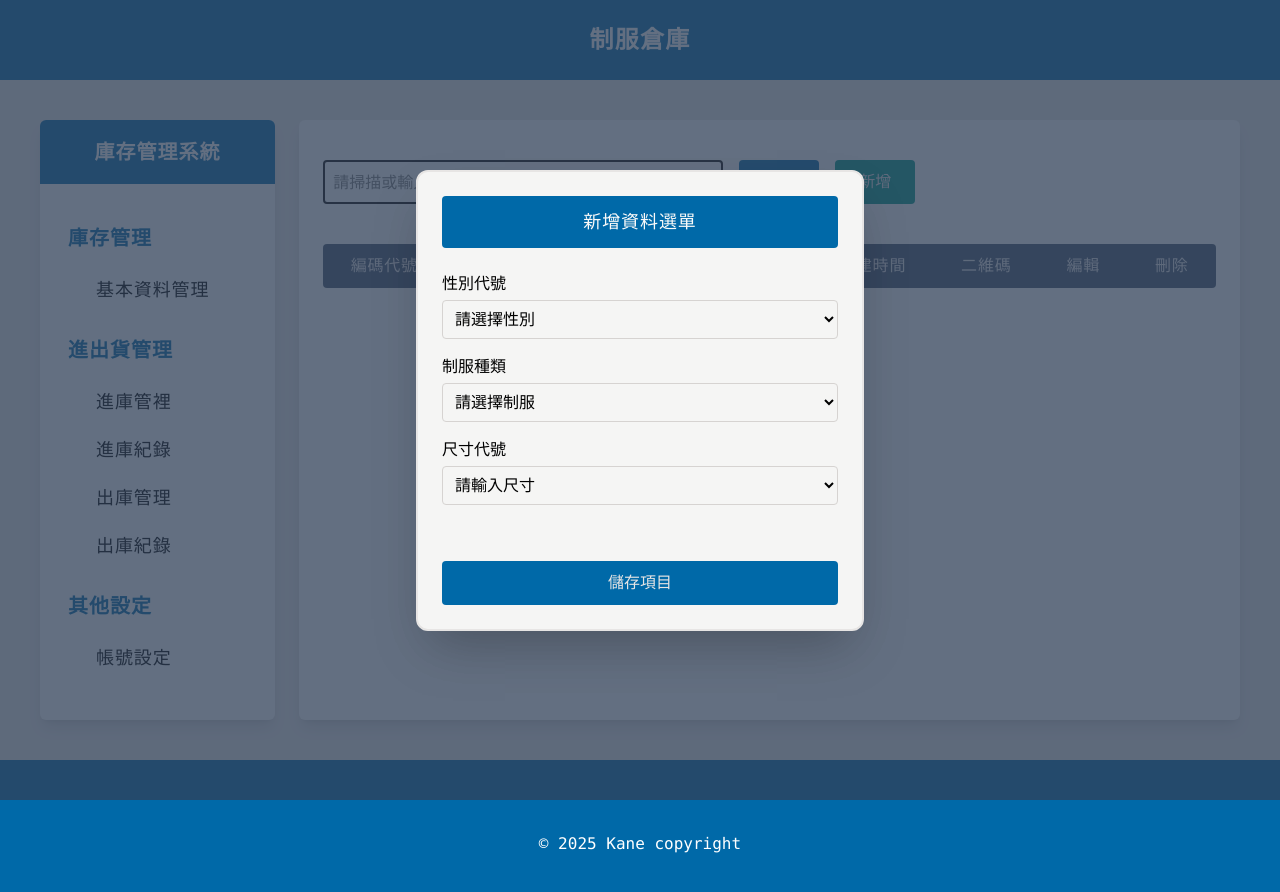
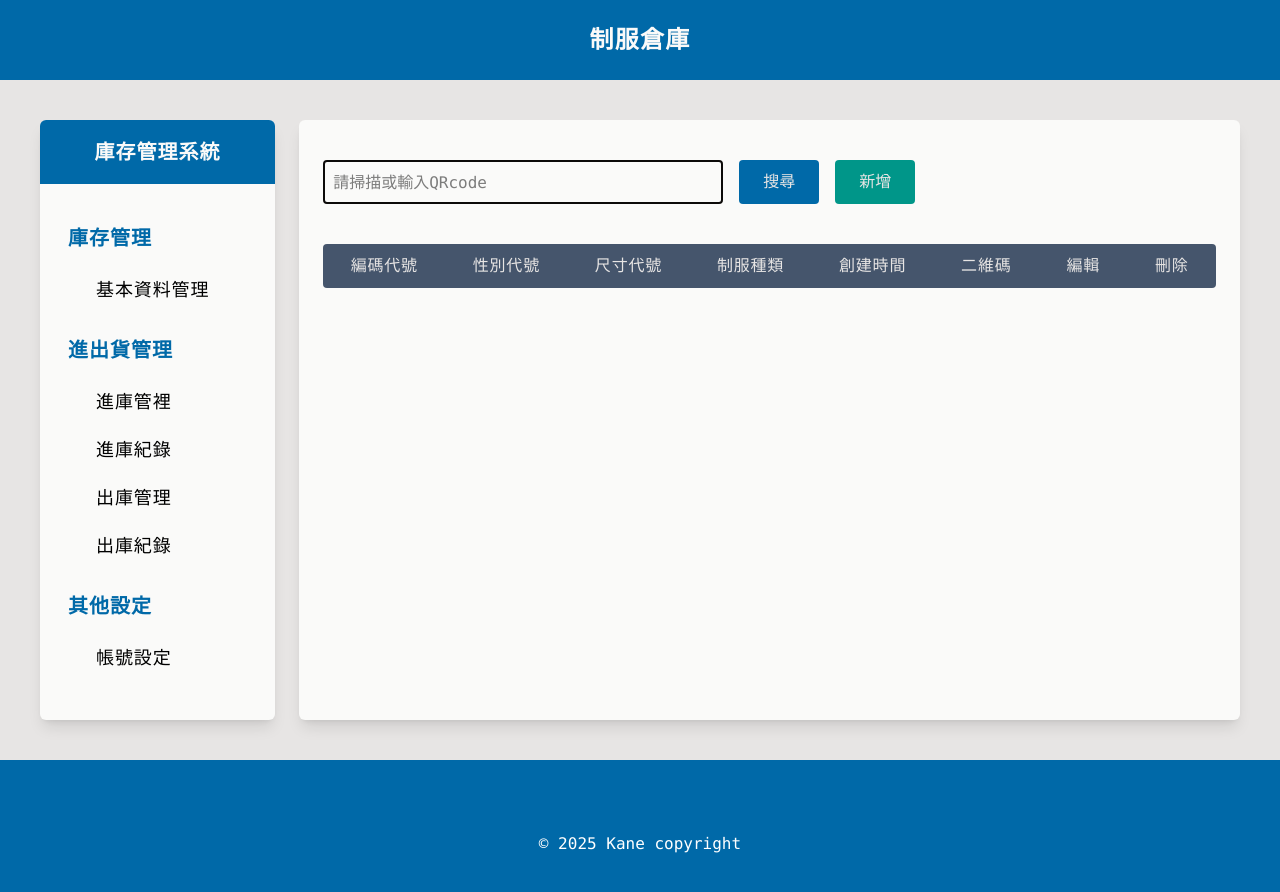
Before and after one commit to ywei-chen/uniform-inventory, a Next.js app: page / in a window 1280 px wide. Shown: the top 892 px of the page. Built offline with nearby package versions, Linux system fonts and the light colour scheme.

Commit message:
20250926_09:28_company

```diff
--- a/component/content.js
+++ b/component/content.js
@@ -1,7 +1,11 @@
+'use client';
+
 import '@/styles/globals.css';
 import styles from '@/styles/style.module.css';
 import Createpage from './createpage';
 import { useState } from 'react';
+
+
 
 const Leftlocation = () => {
     return (<>
@@ -42,11 +46,12 @@ const Leftlocation = () => {
 
 const Content = () => {
     const pItem = ['編碼代號', '性別代號', '尺寸代號', '制服種類','創建時間', '二維碼','編輯','刪除'];
-    const [createpage, setCreatepage] = useState(false);
+    const [isOpen, setIsopen] = useState(false);
+
     return (<>
         <section>
-            <div className='flex items-center justify-center my-10 static'>
-                <Createpage />
+            <div className='flex items-center justify-center my-10'>
+                { isOpen && <Createpage onClose={() => setIsopen(false)}/>}
                 <Leftlocation />
                 {/*右欄區域 */}
                 <div className='rounded-md bg-stone-50 ml-3 mr-10 w-full h-150 shadow-lg'>
@@ -56,7 +61,7 @@ const Content = () => {
                             <button className={styles.buttonSearch}>搜尋</button>
                         </form>
                         <div className='w-full flex justify-start'>
-                            <button className={styles.buttonCreat}>新增</button>
+                            <button type='button' className={styles.buttonCreat} onClick={() => setIsopen(true)}>新增</button>
                         </div>
                     </div>
                     <div className='rounded-sm h-11 w-auto flex justify-around items-center bg-slate-600 mx-6 '>
--- a/component/createpage.js
+++ b/component/createpage.js
@@ -1,7 +1,10 @@
+'use client';
+
 import '@/styles/globals.css';
 import styles from '@/styles/style.module.css';
+import { use, useState } from 'react';
 
-const Createpage = () => {
+const Createpage = ({onClose}) => {
     const gender = [{ value: 'F', label: '女生'}, { value: 'M', label: '男生'}];
     const uniform = [
         {value: 'coach', label:'教練上衣'}, {value: 'common', label:'一般上衣'},
@@ -14,11 +17,10 @@ const Createpage = () => {
     ];
 
 
-
     return (<>
         <div className='fixed z-30 inset-0 flex justify-center items-center'>
-            <div className='absolute inset-0 size-full bg-slate-700 opacity-75' />
-            <div className='relative z-40 shadow-2xl w-md bg-stone-100 border-stone-200 border-2 rounded-xl p-6'>
+            <div className='absolute inset-0 size-full bg-slate-700 opacity-75' onClick={onClose}/>
+            <div className='relative z-40 shadow-2xl w-md bg-stone-100 border-stone-200 border-2 rounded-xl p-6' onClick={(e) => e.stopPropagation()}>
                 <div className='mb-6'>
                     <h2 className=' tracking-wider text-lg text-center bg-sky-700 text-stone-50 py-3 rounded-sm'>新增資料選單</h2>
                 </div>
```
